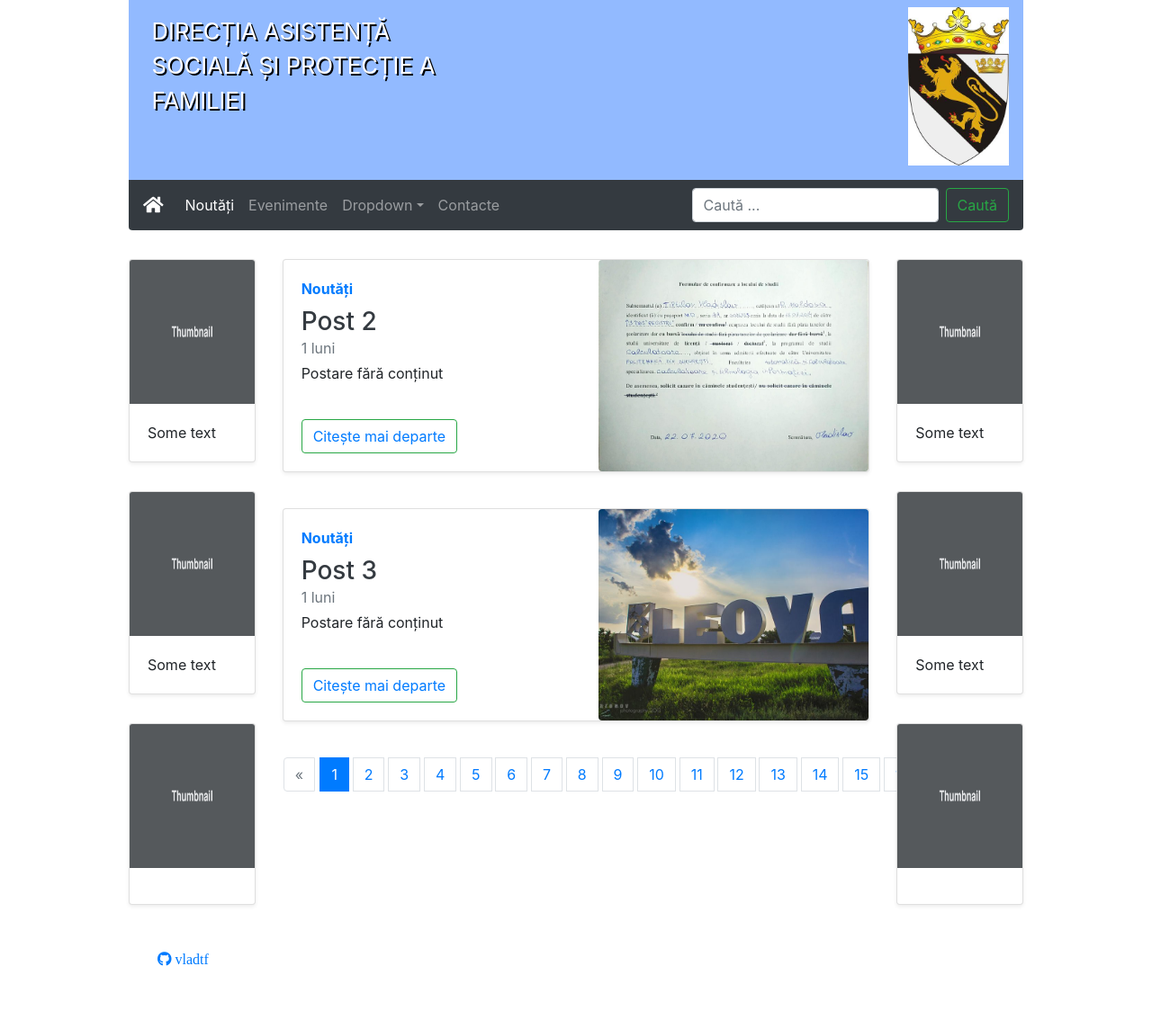
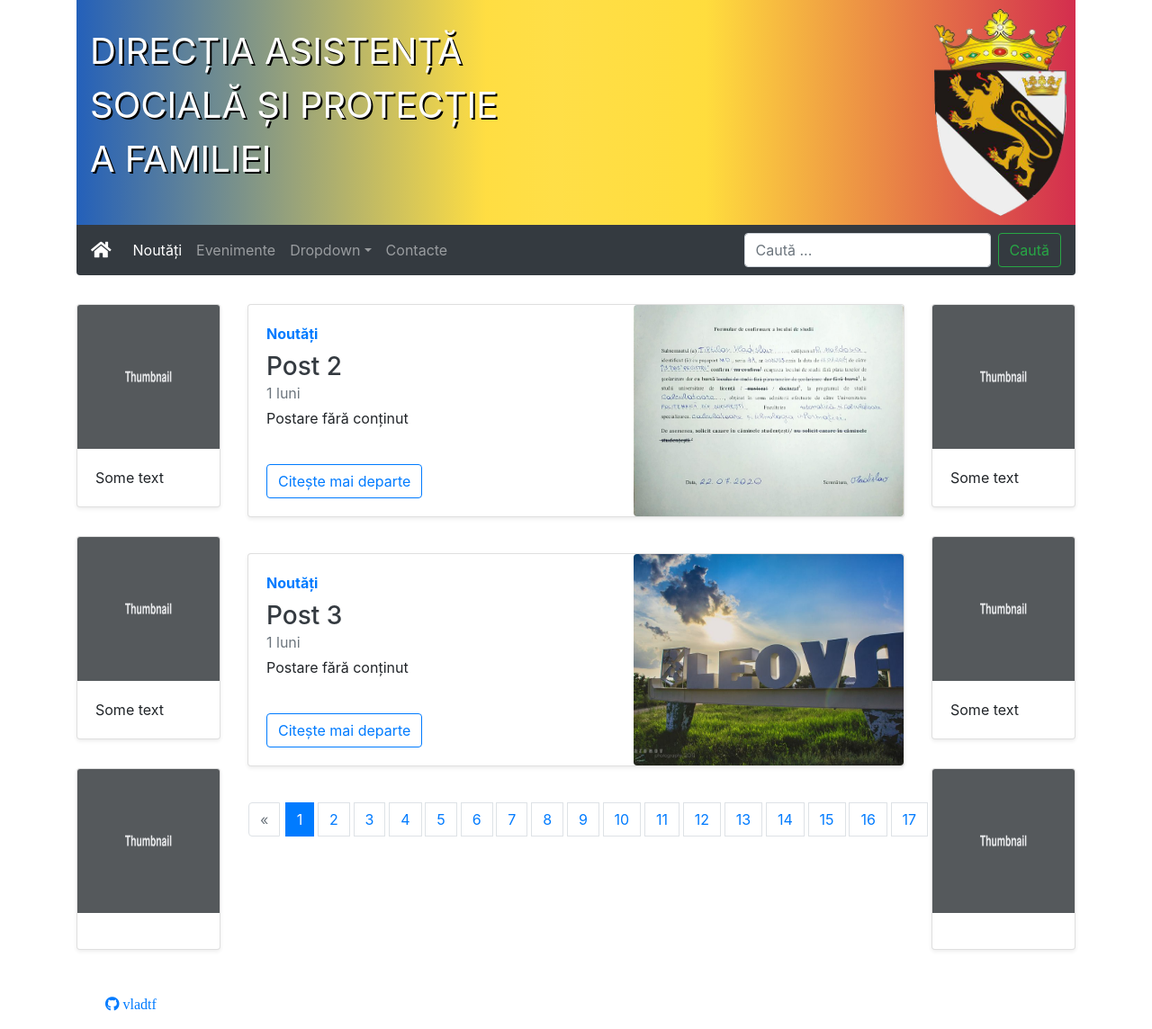
Before and after one commit to vladtf/daspf_leova, a Django app: page / in a window 1280 px wide. Shown: the whole page at 90% size. Before the commit the page ends 1074 px from the top, so only its background shows below. Run offline with Django 3.2, Linux system fonts and the light colour scheme; data comes from the database, SQL or seed files in the repository; style sheets or scripts are compiled from the project's sources; some libraries are stand-ins or nearby versions.

Commit message:
Header redesign Refactor styles

```diff
--- a/daspf_app/templates/layouts/header.html
+++ b/daspf_app/templates/layouts/header.html
@@ -4,10 +4,12 @@
     <div class="header-top" onclick="location.href='{% url 'post_index' %}';" style="cursor: pointer">
         <div class="header-text">
             <p>
-                    DIRECȚIA ASISTENȚĂ SOCIALĂ ȘI PROTECȚIE A FAMILIEI
+                DIRECȚIA ASISTENȚĂ <br>
+                SOCIALĂ ȘI PROTECȚIE <br>
+                A FAMILIEI
             </p>
         </div>
-            <img class="header-logo" src="{% static 'images/leova-logo.jpg' %}" alt="">
+        <img class="header-logo" src="{% static 'images/leova-logo.png' %}" alt="">
 
         {#            <div class="header-image" style="background: url('{% static 'images/leova.jpg' %}') no-repeat" alt="">#}
         {#            </div>#}
--- a/daspf_app/templates/views/post/post_index.html
+++ b/daspf_app/templates/views/post/post_index.html
@@ -14,7 +14,7 @@
                         </h3>
                         <div class="mb-1 text-muted">{{ post.get_date }}</div>
                         <p class="card-text mb-auto" id="post_body">{{ post.body| striptags | truncatechars:100 }}</p>
-                        <a class="btn btn-outline-success btn-link" href="{% url 'post_show' post_id=post.id %}">Citește mai departe</a>
+                        <a class="btn btn-outline-primary btn-link" href="{% url 'post_show' post_id=post.id %}">Citește mai departe</a>
                     </div>
                     <img class="card-img-top flex-auto d-none d-md-block"
                          style="width: 300px; height: 235px; border-radius: 0.25rem; object-fit: cover"
--- /dev/null
+++ b/static/scss/header.scss
@@ -0,0 +1,62 @@
+.header-top {
+  position: relative;
+  justify-content: space-between;
+  /*width: 100%;*/
+  display: flex;
+  /*height: 100px;*/
+  /*align-items: stretch;*/
+  height: 250px;
+
+  background: -moz-linear-gradient(left, rgba(0, 70, 174, 0.86) 0%, rgba(255, 210, 0, 0.74) 41%, rgba(255, 210, 0, 0.72) 48%, rgba(255, 210, 0, 0.76) 63%, rgba(204, 9, 47, 0.85) 100%); /* FF3.6-15 */
+  background: -webkit-linear-gradient(left, rgba(0, 70, 174, 0.86) 0%, rgba(255, 210, 0, 0.74) 41%, rgba(255, 210, 0, 0.72) 48%, rgba(255, 210, 0, 0.76) 63%, rgba(204, 9, 47, 0.85) 100%); /* Chrome10-25,Safari5.1-6 */
+  background: linear-gradient(to right, rgba(0, 70, 174, 0.86) 0%, rgba(255, 210, 0, 0.74) 41%, rgba(255, 210, 0, 0.72) 48%, rgba(255, 210, 0, 0.76) 63%, rgba(204, 9, 47, 0.85) 100%); /* W3C, IE10+, FF16+, Chrome26+, Opera12+, Safari7+ */
+  filter: progid:DXImageTransform.Microsoft.gradient(startColorstr='#db0046ae', endColorstr='#d9cc092f', GradientType=1); /* IE6-9 */
+}
+
+.header-text {
+  position: absolute;
+  top: 50%;
+  left: 0;
+  -ms-transform: translateY(-50%);
+  transform: translateY(-50%);
+  font-size: 40px;
+  color: white;
+  text-shadow: 0.25vh 0.25vh #000000;
+  padding-left: 15px;
+  /*padding-bottom: 5vh;*/
+}
+
+.header-image {
+  //width: 50%;
+  height: 230px;
+  /*position: absolute;*/
+  //object-fit: cover;
+  float: right;
+  /*padding-top: 1vh;*/
+  /*background-size: 100% 100%;*/
+  -moz-box-shadow: inset 0px 0px 6px 6px rgba(255, 255, 255, 1);
+  -webkit-box-shadow: inset 0px 0px 6px 6px rgba(255, 255, 255, 1);
+  box-shadow: inset 0px 0px 6px 6px rgba(255, 255, 255, 1);
+}
+
+.header-logo {
+  position: absolute;
+  right: 0;
+  height: 100%;
+  padding: 10px;
+  object-fit: cover;
+  /*position: absolute;*/
+  /*top: 50%;*/
+  /*left: 50%;*/
+  /*transform: translate(-50%, -50%);*/
+}
+
+@media (max-width: 767px) {
+  .header-top {
+    height: 100px;
+  }
+  .header-text {
+    font-size: 20px;
+  }
+
+}
--- a/static/scss/main.scss
+++ b/static/scss/main.scss
@@ -1,11 +1,12 @@
 @import "../../node_modules/bootstrap/scss/bootstrap";
+@import "media";
+@import "header";
 
 body {
   margin: 0;
 }
 
 #main {
-  max-width: 80%;
 }
 
 .frame-square {
@@ -29,51 +30,6 @@ body {
   padding: 0.2rem;
 }
 
-.header-top {
-  position: relative;
-  justify-content: space-between;
-  /*width: 100%;*/
-  display: flex;
-  /*height: 100px;*/
-  /*align-items: stretch;*/
-  background-color: #92baff;
-}
-
-.header-text {
-  /*position: absolute;*/
-  /*top: 50%;*/
-  /*left: 18%;*/
-  /*transform: translate(-50%, -50%);*/
-  width: 35%;
-  font-size: 2vw;
-  color: white;
-  text-shadow: 0.25vh 0.25vh #000000;
-  padding-left: 2vw;
-  padding-top: 2vh;
-  /*padding-bottom: 5vh;*/
-}
-
-.header-image {
-  width: 50%;
-  height: 25vh;
-  /*position: absolute;*/
-  object-fit: cover;
-  float: right;
-  /*padding-top: 1vh;*/
-  /*background-size: 100% 100%;*/
-  -moz-box-shadow: inset 0px 0px 6px 6px rgba(255, 255, 255, 1);
-  -webkit-box-shadow: inset 0px 0px 6px 6px rgba(255, 255, 255, 1);
-  box-shadow: inset 0px 0px 6px 6px rgba(255, 255, 255, 1);
-}
-
-.header-logo {
-  height: 25vh;
-  padding: 1vh 2vh 2vh 2vh;
-  /*position: absolute;*/
-  /*top: 50%;*/
-  /*left: 50%;*/
-  /*transform: translate(-50%, -50%);*/
-}
 
 .errorlist {
   color: #ae3737;
@@ -83,34 +39,6 @@ input[type=number]::-webkit-inner-spin-button {
   opacity: 1
 }
 
-.dropdown:hover .dropdown-menu {display: block;}
-
-@media (max-width: 992px) {
-  #main {
-    max-width: 100%;
-  }
-
-  .search-field {
-    width: 100% !important;
-    margin-bottom: 0.5rem;
-  }
-
-  .search-button {
-    margin-top: 1rem;
-    width: 100%;
-  }
-
-  .header-text {
-    left: 50%;
-    width: 80%;
-    font-size: 3vw;
-  }
-
-  .header-image {
-    width: 100%;
-  }
+.dropdown:hover .dropdown-menu {
+  display: block;
 }
-
-@media (min-width: 768px) {
-
-}
--- /dev/null
+++ b/static/scss/media.scss
@@ -0,0 +1,32 @@
+
+@media (max-width: 992px) {
+  #main {
+    max-width: 100%;
+  }
+
+  .search-field {
+    width: 100% !important;
+    margin-bottom: 0.5rem;
+  }
+
+  .search-button {
+    margin-top: 1rem;
+    width: 100%;
+  }
+
+  .header-text {
+    left: 50%;
+    width: 80%;
+    font-size: 3vw;
+  }
+
+  .header-image {
+    width: 100%;
+  }
+}
+
+@media (min-width: 1600px) {
+  #main{
+    max-width: 1560px;
+  }
+}
```
Also changed, not shown: static/images/leova-logo.png (added), static/images/leova-logo1.jpg (renamed from static/images/leova-logo.jpg). Lines whose indentation alone changed are shown as unchanged.
